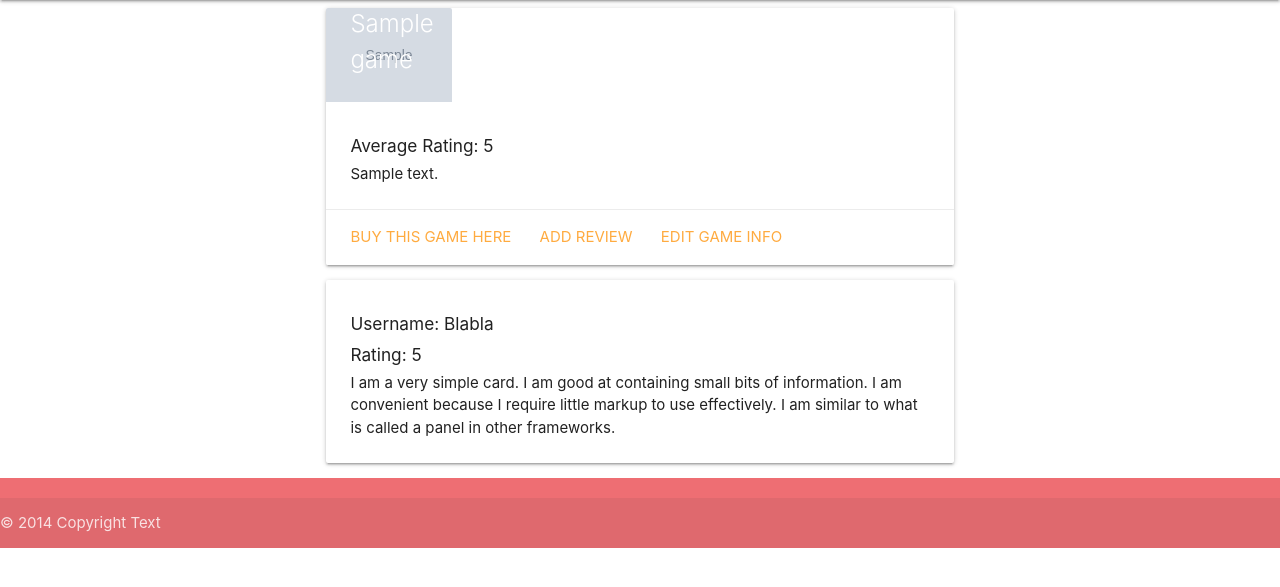
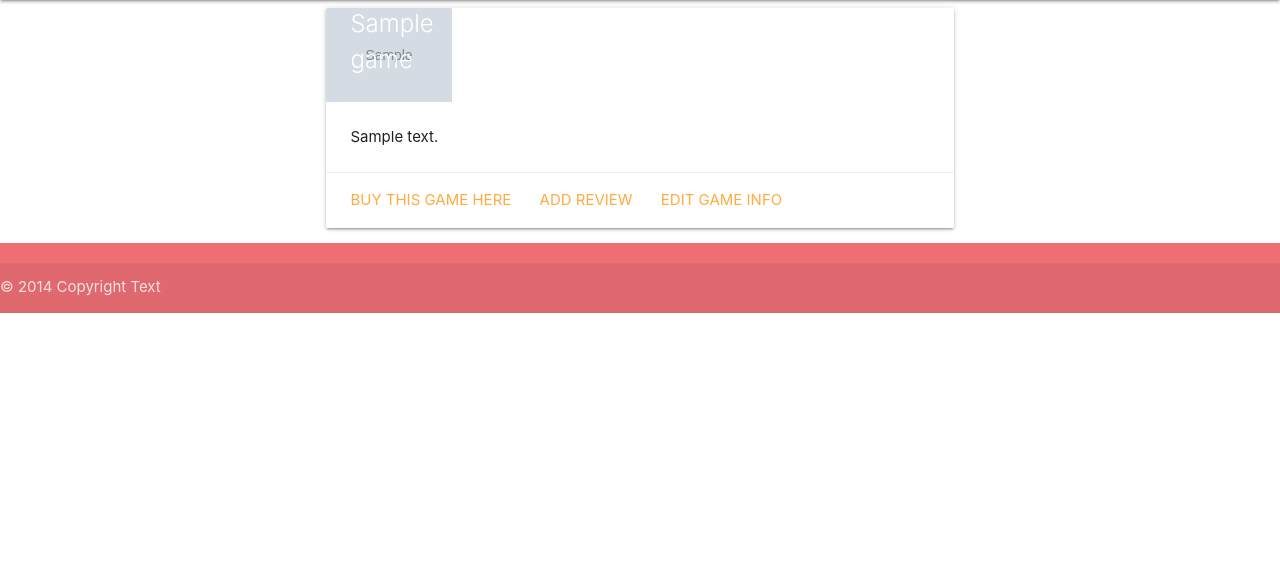
Before and after one commit to teppm/MS3-Project, a Flask app: template templates/game_details.html in a window 1280 px wide. Shown: the part 64-651 px from the top of the page. Run offline with Flask 2, Linux system fonts and the light colour scheme; the template is opened without the code that fills it: most values are stand-ins (such as "Sample title", 1, 10 or a date in 2020); grey boxes marked "Sample" are stand-in pictures; some libraries are stand-ins or nearby versions.

Commit message:
for loop for reviews and if statement to get filter reviews for chosen game

```diff
--- a/templates/game_details.html
+++ b/templates/game_details.html
@@ -10,7 +10,6 @@
                 <span class="card-title">{{ game.game_name }}</span>
             </div>
             <div class="card-content">
-                <h6>Average Rating: 5</h6>
                 <p>{{ game.game_summary }}</p>
             </div>
             <div class="card-action">
@@ -19,13 +18,13 @@
                 <a href="">Edit Game Info</a>
             </div>
         </div>
+        {% for detail in reviews %} {% if game.game_name == detail.game_name %}
         <div class="card-panel">
-            <h6>Username: Blabla</h6>
-            <h6>Rating: 5</h6>
-            <span>I am a very simple card. I am good at containing small bits of information.
-        I am convenient because I require little markup to use effectively. I am similar to what is called a panel in other frameworks.
-        </span>
+            <h6>Username: {{ detail.user_name }}</h6>
+            <h6>Rating: {{ detail.rating }}</h6>
+            <span>{{ detail.review }}</span>
         </div>
+        {% endif %} {% endfor %}
     </div>
 </div>
 {% endblock %}
```
